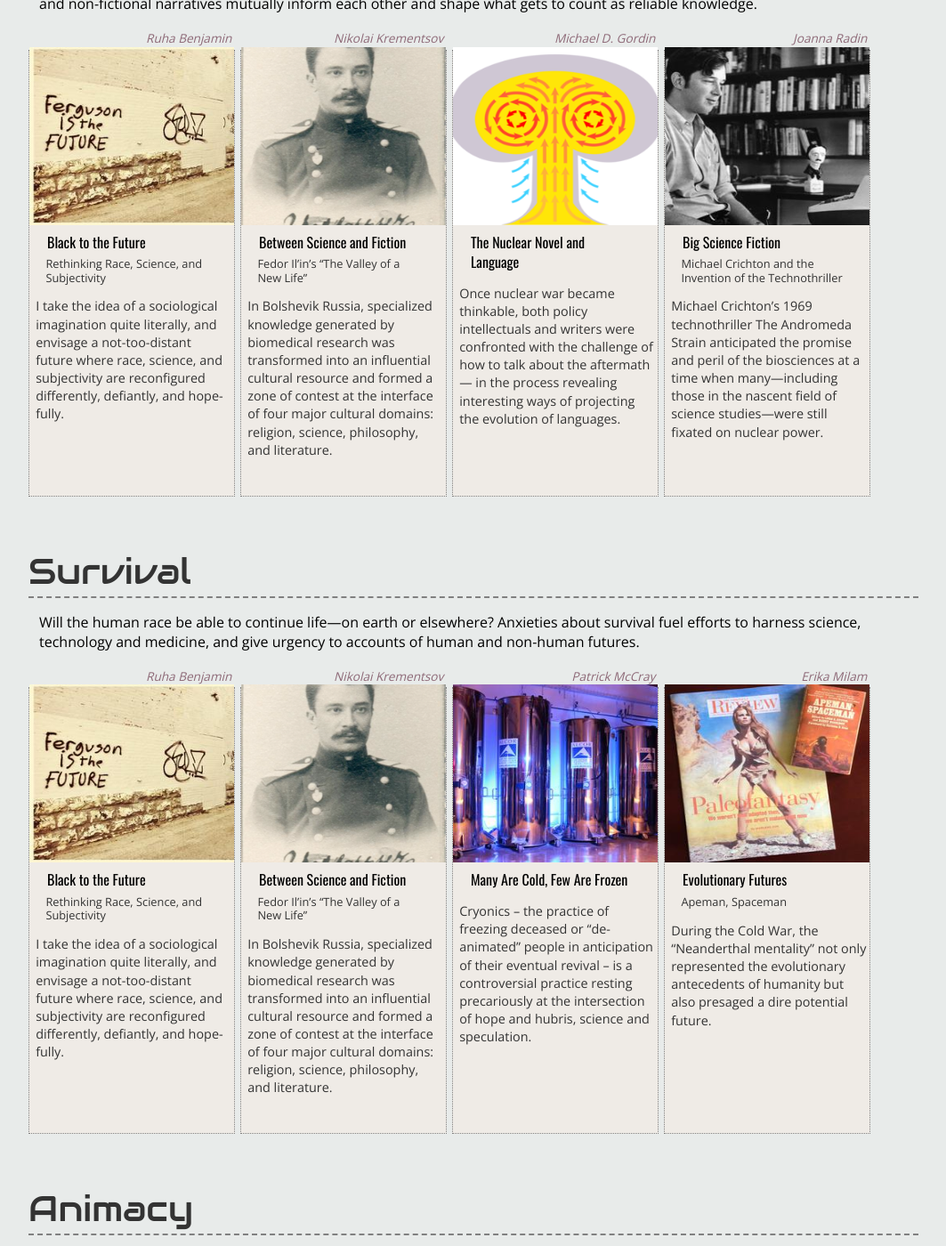
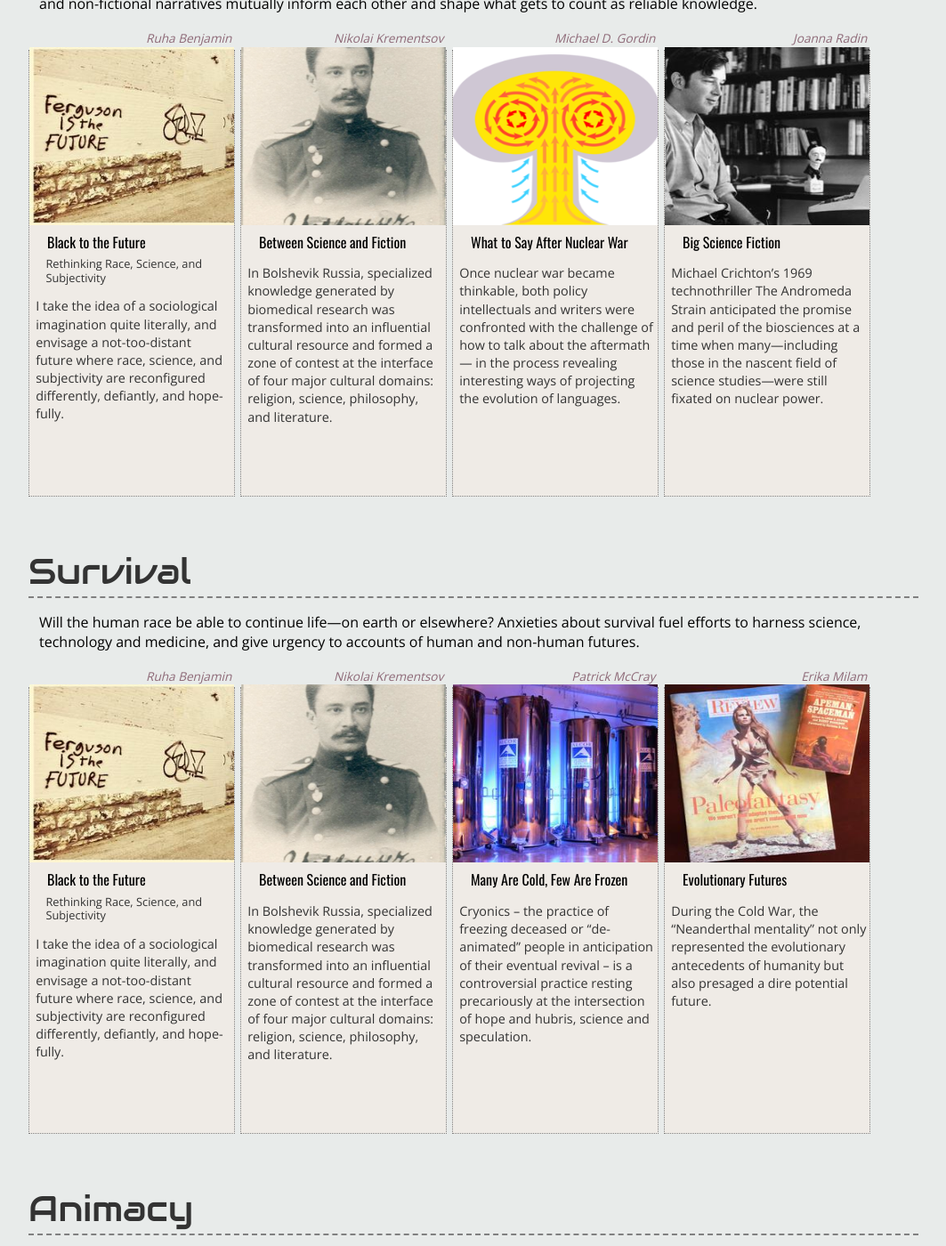
Before and after one commit to historiesofthefuture/historiesofthefuture, a Jekyll site: the page themes.html, which Jekyll copies as it is, in a window 1280 px wide and 1400 px high, scrolled down 1730 px. Shown: the whole window at 89% size, without its empty margins (108-1171 px from the left). Built offline with Jekyll 4.4.1, drawn with Linux system fonts in a browser that asks for light colours; nearby versions of some CDN libraries; some web fonts are replaced; some of the changed text lies outside the part shown.

```diff
--- a/essays/index.html
+++ b/essays/index.html
@@ -121,7 +121,6 @@ Once nuclear war became thinkable, both policy intellectuals and writers were co
 	<img class="essay_blk_image" src="/images/thumbs/Krementsov.png"/>
 
 	<h2><a href="/essays/krementsov/valley.html">Between Science and Fiction</a></h2>
-	<h3> Fedor Il’in’s “The Valley of a New Life”</h3>
 
 	<div class="essay_blk_text">
 		In Bolshevik Russia, specialized knowledge generated by biomedical research was transformed into an influential cultural resource and formed a zone of contest at the interface of four major cultural domains: religion, science, philosophy, and literature. Science fiction literature served as a critical medium for these two processes.
@@ -193,7 +192,7 @@ Michelle Murphy
 <div class="essay_blk_container">
 	<img class="essay_blk_image" src="/images/thumbs/Murphy-sultanas-dream.jpg"/>
 
-	<h2><a href="/essays/murphy/dream.html">Speculative Women and Girls</a></h2>
+	<h2><a href="/essays/murphy/dream.html">How Does Technoscience Dream?</a></h2>
 
 	<div class="essay_blk_text">
 		Written in 1905 Calcutta and one of the first feminist science fiction stories, “Sultana’s Dream” asks how subjects who dream with technoscience might do life, gender, kinship and nation differently.
@@ -207,8 +206,7 @@ Joanna Radin
 </div>
 <div class="essay_blk_container">
 	<img class="essay_blk_image" src="/images/thumbs/Radin-MedSchool.jpg"/>
-		<h2><a href="/essays/radin/technothriller.html">Big Science Fiction</a></h2>
-		<h3>Michael Crichton and the Invention of the Technothriller</h3>
+	<h2><a href="/essays/radin/technothriller.html">Big Science Fiction</a></h2>
 	<div class="essay_blk_text">
 Michael Crichton’s 1969 technothriller <i>The Andromeda Strain</i> anticipated the promise and peril of the biosciences at a time when many—including those in the nascent field of science studies—were still fixated on nuclear power.
 	</div>
--- a/themes.html
+++ b/themes.html
@@ -51,7 +51,7 @@ between past and potential futures, as well as what such non-linear and multiple
   <h4>Michelle Murphy</h4>
   <img class="essay_blk_image" src="/images/thumbs/Murphy-sultanas-dream.jpg"/>
 
-  <h2>Speculative Women and Girls</h2>
+  <h2>How Does Technoscience Dream?</h2>
 
   <div class="essay_blk_text">
     Written in 1905 Calcutta and one of the first feminist science fiction stories, “Sultana’s Dream” asks how subjects who dream with technoscience might do life, gender, kinship and nation differently.
@@ -179,7 +179,6 @@ what gets to count as reliable knowledge.</p>
   <img class="essay_blk_image" src="/images/thumbs/Krementsov.png"/>
 
   <h2><a href="/essays/krementsov/valley.html">Between Science and Fiction</a></h2>
-  <h3> Fedor Il’in’s “The Valley of a New Life”</h3>
 
   <div class="essay_blk_text">
     In Bolshevik Russia, specialized knowledge generated by biomedical research was transformed into an influential cultural resource and formed a zone of contest at the interface of four major cultural domains: religion, science, philosophy, and literature.
@@ -192,7 +191,7 @@ what gets to count as reliable knowledge.</p>
 <h4>Michael D. Gordin</h4>
   <img class="essay_blk_image" src="/images/thumbs/Gordin-Mushroom.png"/>
 
-  <h2><a href="/essays/gordin/languages.html">The Nuclear Novel and Language</a></h2>
+  <h2><a href="/essays/gordin/languages.html">What to Say After Nuclear War</a></h2>
 
   <div class="essay_blk_text">
 Once nuclear war became thinkable, both policy intellectuals and writers were confronted with the challenge of how to talk about the aftermath — in the process revealing interesting ways of projecting the evolution of languages.
@@ -204,12 +203,11 @@ Once nuclear war became thinkable, both policy intellectuals and writers were co
 <div class="essay_blk_container">
 <h4>Joanna Radin</h4>
   <img class="essay_blk_image" src="/images/thumbs/Radin-MedSchool.jpg"/>
-    <h2><a href="/essays/radin/technothriller.html">Big Science Fiction</a></h2>
-    <h3>Michael Crichton and the Invention of the Technothriller</h3>
+  <h2><a href="/essays/radin/technothriller.html">Big Science Fiction</a></h2>
   <div class="essay_blk_text">
-Michael Crichton’s 1969 technothriller <i>The Andromeda Strain</i> anticipated the promise and peril
-of the biosciences at a time when many—including those in the nascent field of science
-studies—were still fixated on nuclear power.
+    Michael Crichton’s 1969 technothriller <i>The Andromeda Strain</i> anticipated the promise and peril
+    of the biosciences at a time when many—including those in the nascent field of science
+    studies—were still fixated on nuclear power.
   </div>
 </div>
 
@@ -236,7 +234,6 @@ studies—were still fixated on nuclear power.
   <img class="essay_blk_image" src="/images/thumbs/Krementsov.png"/>
 
   <h2><a href="/essays/krementsov/valley.html">Between Science and Fiction</a></h2>
-  <h3> Fedor Il’in’s “The Valley of a New Life”</h3>
 
   <div class="essay_blk_text">
     In Bolshevik Russia, specialized knowledge generated by biomedical research was transformed into an influential cultural resource and formed a zone of contest at the interface of four major cultural domains: religion, science, philosophy, and literature.
@@ -259,7 +256,6 @@ Cryonics – the practice of freezing deceased or “de-animated” people in an
   <img class="essay_blk_image" src="/images/thumbs/Milam-Paleofantasy.jpg"/>
 
   <h2><a href="/essays/milam/apeman.html">Evolutionary Futures</a></h2>
-  <h3>Apeman, Spaceman</h3>
 
   <div class="essay_blk_text">
     During the Cold War, the “Neanderthal mentality” not only represented the evolutionary antecedents of humanity but also presaged a dire potential future.
@@ -313,7 +309,7 @@ Cryonics – the practice of freezing deceased or “de-animated” people in an
   <h4>Michelle Murphy</h4>
   <img class="essay_blk_image" src="/images/thumbs/Murphy-sultanas-dream.jpg"/>
 
-  <h2>Speculative Women and Girls</h2>
+  <h2>How Does Technoscience Dream?</h2>
 
   <div class="essay_blk_text">
     Written in 1905 Calcutta and one of the first feminist science fiction stories, “Sultana’s Dream” asks how subjects who dream with technoscience might do life, gender, kinship and nation differently.
@@ -342,8 +338,7 @@ How would phenomena that occur on our planet appear to an observer stationed on
 <div class="essay_blk_container">
 <h4>Joanna Radin</h4>
   <img class="essay_blk_image" src="/images/thumbs/Radin-MedSchool.jpg"/>
-    <h2><a href="/essays/radin/technothriller.html">Big Science Fiction</a></h2>
-    <h3>Michael Crichton and the Invention of the Technothriller</h3>
+  <h2><a href="/essays/radin/technothriller.html">Big Science Fiction</a></h2>
   <div class="essay_blk_text">
 Michael Crichton’s 1969 technothriller <i>The Andromeda Strain</i> anticipated the promise and peril
 of the biosciences at a time when many—including those in the nascent field of science
@@ -355,7 +350,7 @@ studies—were still fixated on nuclear power.
 <h4>Michael D. Gordin</h4>
   <img class="essay_blk_image" src="/images/thumbs/Gordin-Mushroom.png"/>
 
-  <h2><a href="/essays/gordin/languages.html">The Nuclear Novel and Language</a></h2>
+  <h2><a href="/essays/gordin/languages.html">What to Say After Nuclear War</a></h2>
 
   <div class="essay_blk_text">
 Once nuclear war became thinkable, both policy intellectuals and writers were confronted with the challenge of how to talk about the aftermath — in the process revealing interesting ways of projecting the evolution of languages.
```
Also changed, not shown: essays/krementsov/valley.md (+1 -3 lines), essays/radin/technothriller.md (+2 -2 lines), essays/radin/virtually-authentic.md (+2 -2 lines).
